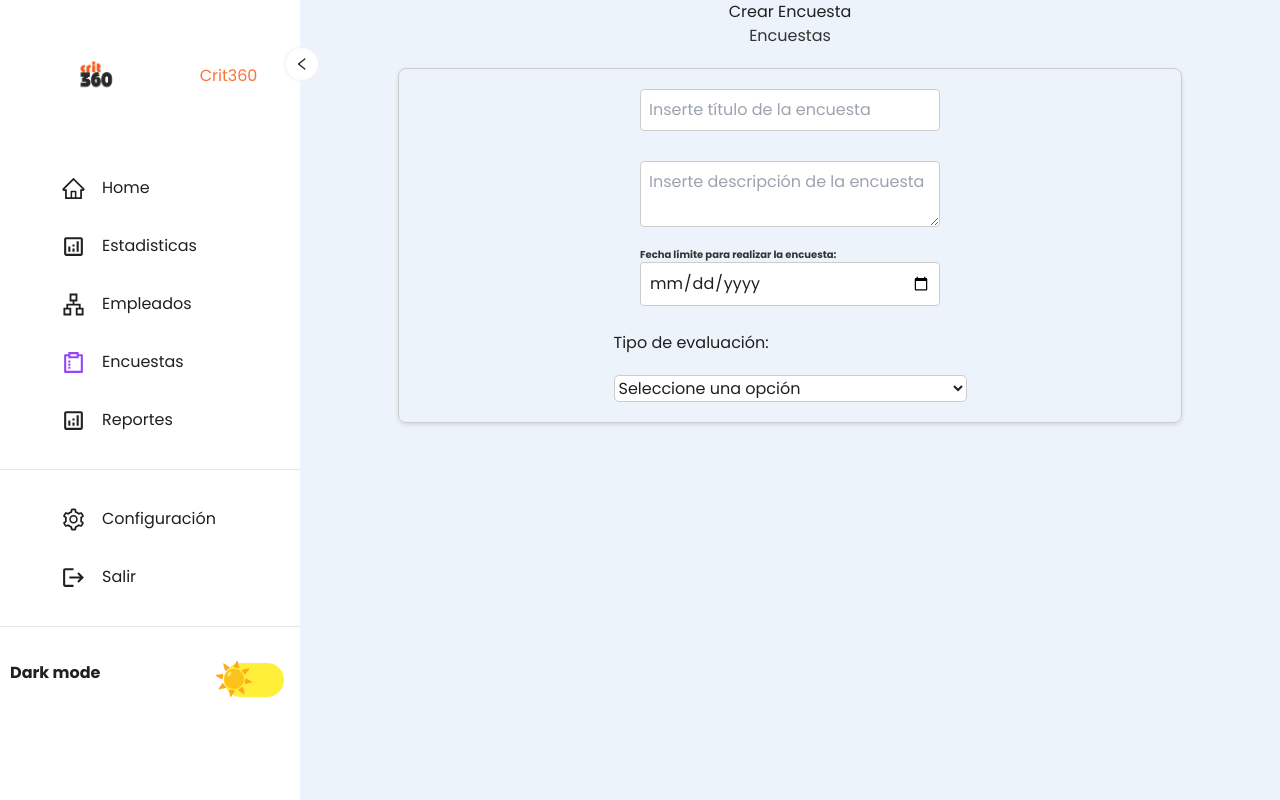
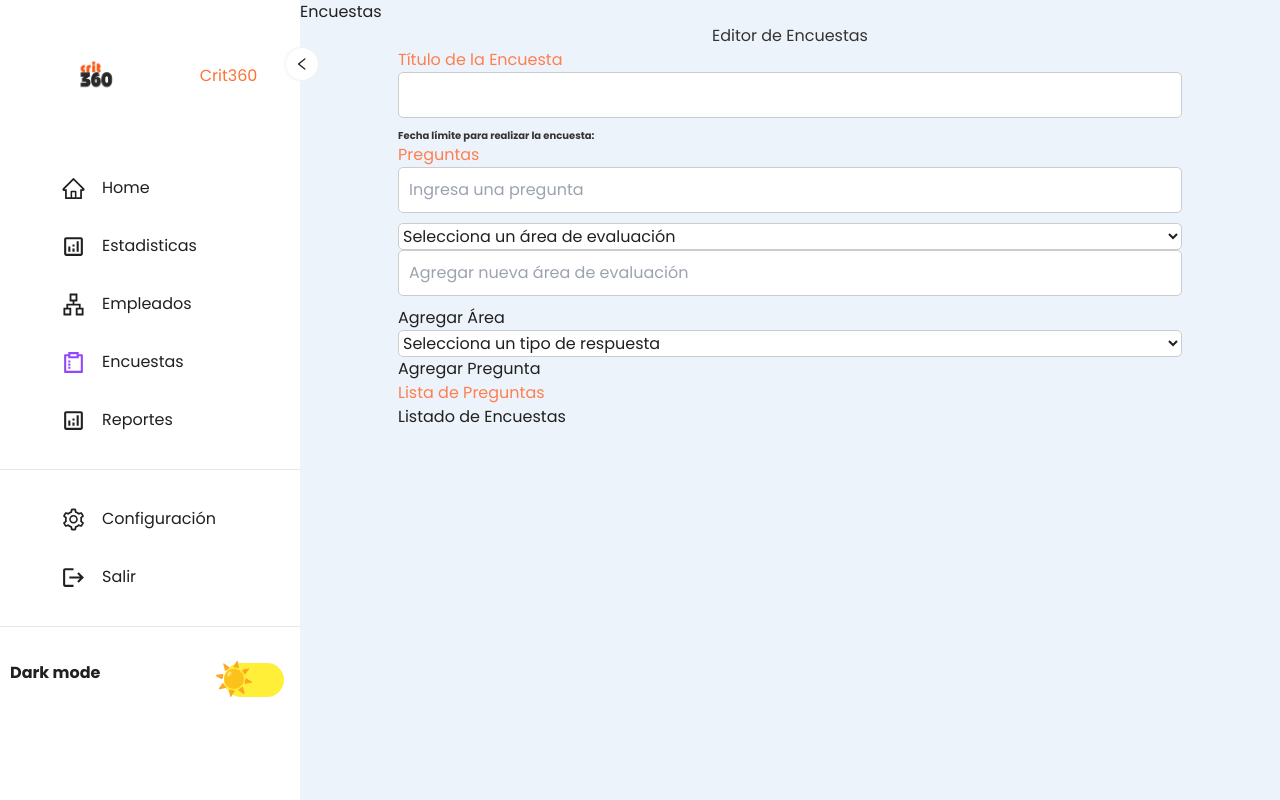
Before and after one commit to Jander1016/criteria-frontend, a React (Vite) app: page /encuestas in a window 1280 px wide. Built offline with nearby package versions, Linux system fonts and the light colour scheme.

Commit message:
fixes fixed

```diff
--- a/src/pages/Encuestas.jsx
+++ b/src/pages/Encuestas.jsx
@@ -1,56 +1,24 @@
-import React from "react";
 import styled from "styled-components";
-import CreateSurvey from "../components/CreateSurvey/CreateSurvey";
-import AreaEvaluation from "../components/AreaEvaluation/AreaEvaluation"; // Ajusta la ruta de acuerdo a la ubicación real del componente
-
-
+import SurveyEditor from "../components/SurveyEditor/SurveyEditor";
 
 export function Encuestas() {
-
-  const StyledSelect = styled.select`
-  margin-bottom: 20px; /* Agrega un margen inferior para separar el select del calendario */
-`;
-
   return (
     <Container>
-      <h1>Crear Encuesta</h1>
-      <h2>Encuestas</h2>
-      <ContentContainer>
-        <CreateSurvey />
-        <AreaEvaluation />
-      </ContentContainer>
+      <h1>Encuestas</h1>
+      <ContentWrapper>
+        <SurveyEditor />
+      </ContentWrapper>
     </Container>
   );
 }
 
 const Container = styled.div`
-  display: flex;
-  flex-direction: column;
-  align-items: center;
   height: 100vh;
 `;
 
-const ContentContainer = styled.div`
-  width: 80%;
-  max-width: 800px;
-  display: flex;
-  flex-direction: column;
-  align-items: center;
-  margin-top: 20px;
-  padding: 20px;
-  border: 1px solid #ccc;
-  border-radius: 8px;
-  box-shadow: 0 2px 4px rgba(0, 0, 0, 0.1);
+const ContentWrapper = styled.div`
+  max-width: 80%;
+  margin: 0 auto;
 `;
 
-const CreateSurveyWithMarginBottom = styled(CreateSurvey)`
-  margin-bottom: 15px;
-`;
-
-const AreaEvaluationWithMarginBottom = styled(AreaEvaluation)`
-  margin-bottom: 15px;
-`;
-
-const StyledSelect = styled.select`
-  margin-bottom: 15px; /* Agrega un margen inferior para separar el select del calendario */
-`;
+export default Encuestas;
--- a/src/pages/Estadisticas.jsx
+++ b/src/pages/Estadisticas.jsx
@@ -1,6 +1,6 @@
 import React from "react";
 import styled from "styled-components";
-import SurveyEditor from "../components/SurveyEditor/SurveyEditor";
+
 
 export function Estadisticas() {
   return (
@@ -13,7 +13,9 @@ export function Estadisticas() {
   );
 }
 
-
+const Container = styled.div`
+  height: 100vh;
+`;
 
 const ContentWrapper = styled.div`
   max-width: 80%;
```
